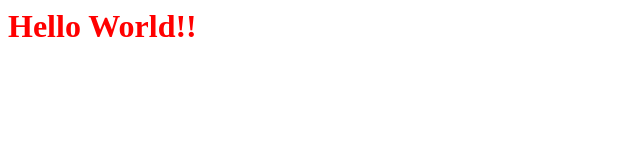
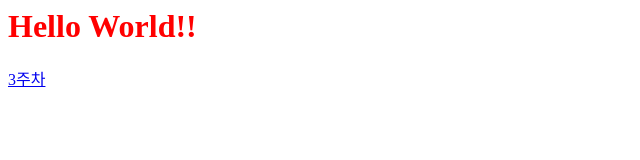
Before and after one commit to doyeongkimm/webpagetest, a plain HTML site: page index.html in a window 1280 px wide. Shown: the full height of the page, 0-640 px from the left. Drawn offline with Linux system fonts and the light colour scheme.

Commit message:
index.html

```diff
--- a/index.html
+++ b/index.html
@@ -15,6 +15,7 @@
 
 <body>
 	<h1>Hello World!! </h1>
+	<a href="file:///D:/2024/2024-1/%EC%9B%B9%ED%94%8C%EB%B0%8D/ch3/header.html">3주차</a><br>
 </body>
 
 </html>
```
